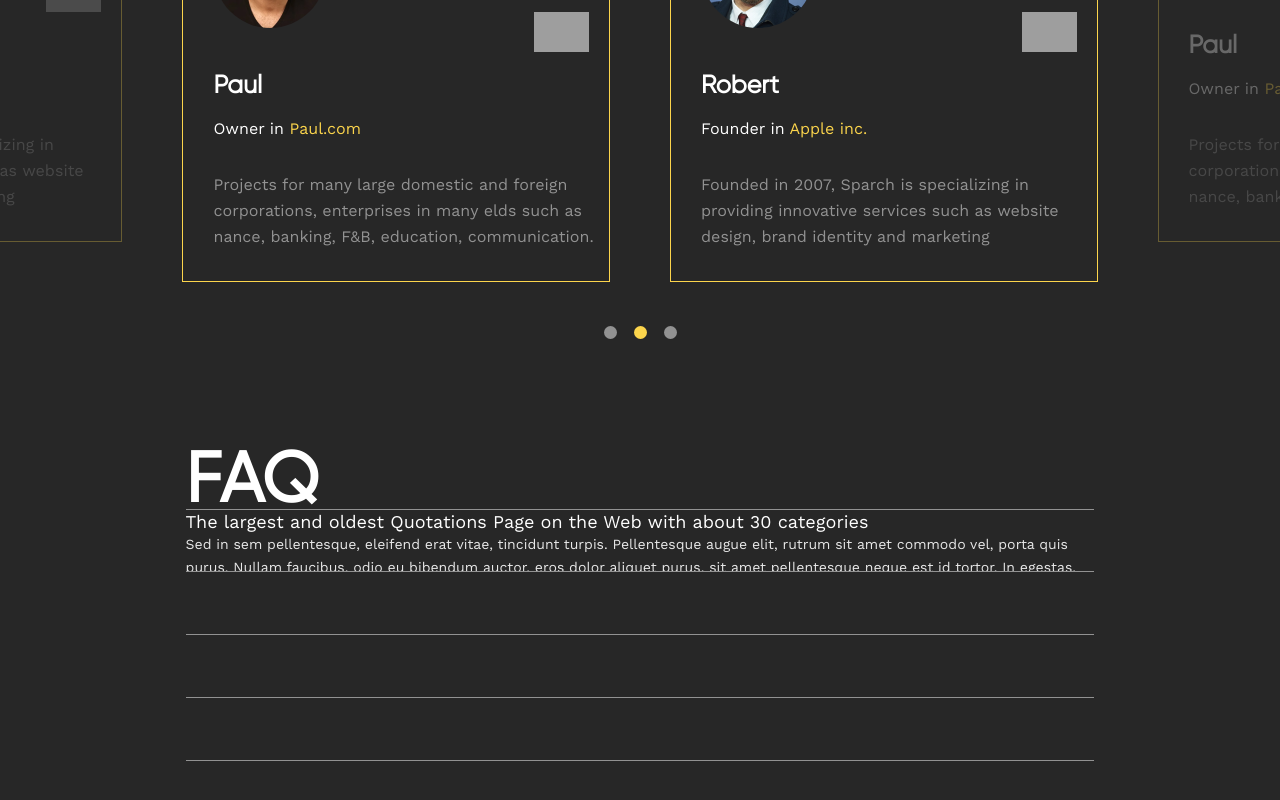
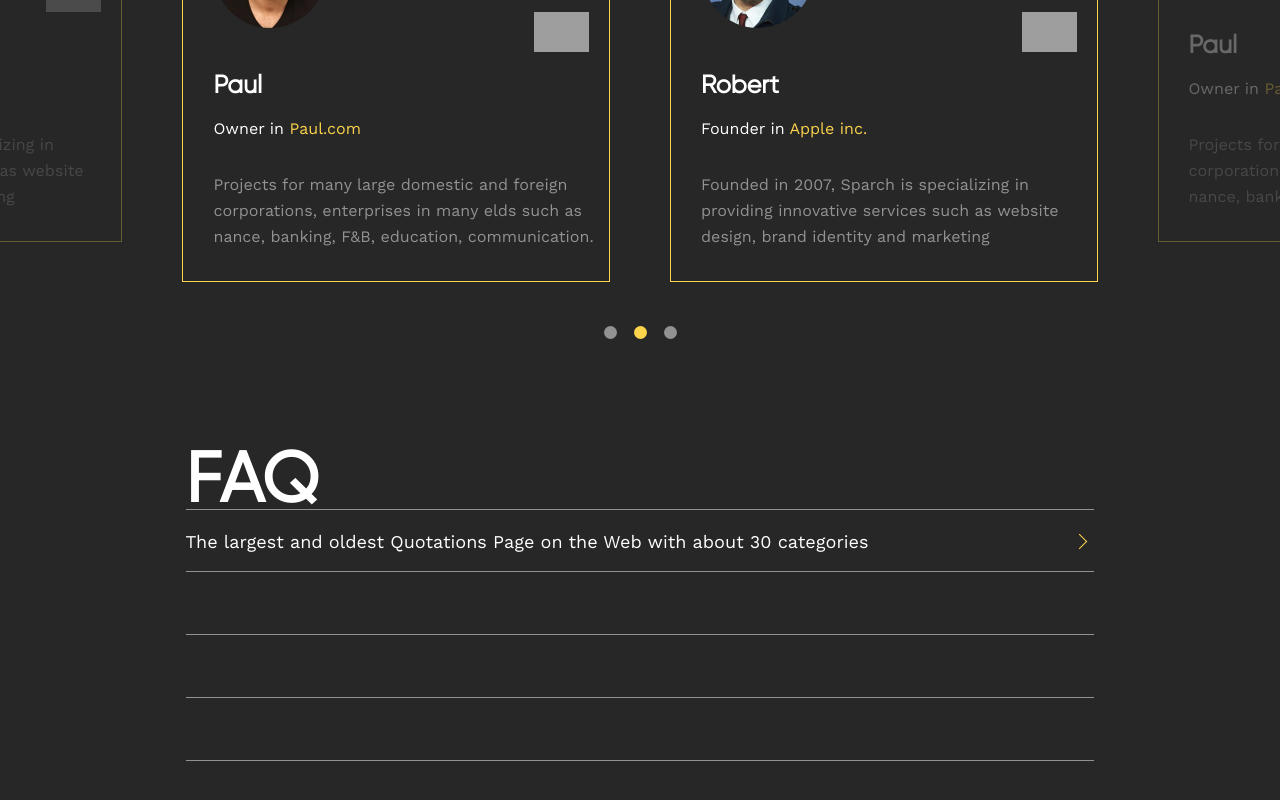
Before and after one commit to VitaliyM/agroshop, a React (Create React App) app: page / in a window 1280 px wide. Shown: the part 6001-6801 px from the top of the page. Built offline with nearby package versions, Linux system fonts and the light colour scheme; grey boxes are pictures that could not be loaded.

Commit message:
FAQ Block Styling

```diff
--- a/src/components/main/home/faq/faq.css
+++ b/src/components/main/home/faq/faq.css
@@ -41,6 +41,7 @@
     flex-direction: column;
     align-items: flex-start;
     overflow: hidden;
+    transition: height 0.2s linear;
 }
 
 .faqList:nth-child(1) {
@@ -48,15 +49,42 @@
 }
 
 .faqQuestion {
+    width: 99%;
+    display: flex;
+    justify-content: space-between;
+    align-items: center;
     font-family: 'Work Sans';
     font-style: normal;
     font-weight: 400;
     font-size: 18px;
-    line-height: 130%;
+    line-height: 63px;
     color: #FFFFFF;
 }
 
+.faqQuestion::after {
+    content: '';
+    border-top: 1px solid #FCD54C;
+    border-right: 1px solid #FCD54C;
+    width: 10px;
+    height: 10px;
+    transform: rotateZ(45deg);
+    transition: transform 0.2s linear;
+}
+
+.faqList:hover {
+    height: 230px;
+    transition: height 0.2s linear;
+}
+
+.faqList:hover .faqQuestion::after {
+    transform: rotateZ(135deg);
+    transition: transform 0.2s linear;
+}
+
 .faqAnswer {
+    width: 85%;
+    margin-left: auto;
+    margin-right: auto;
     font-family: 'Work Sans';
     font-style: normal;
     font-weight: 400;
```
